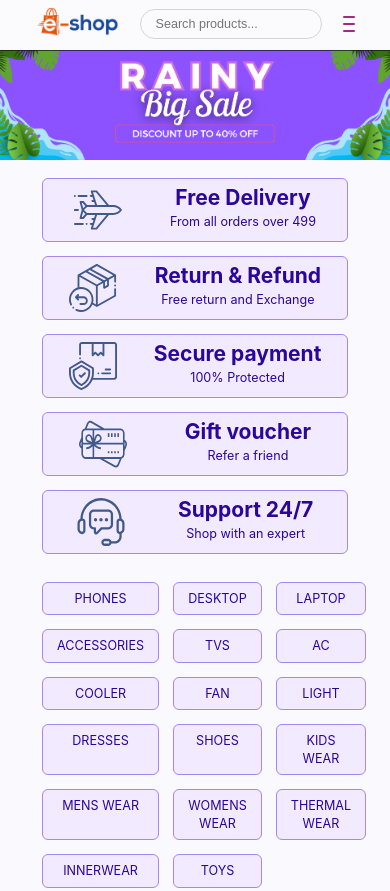
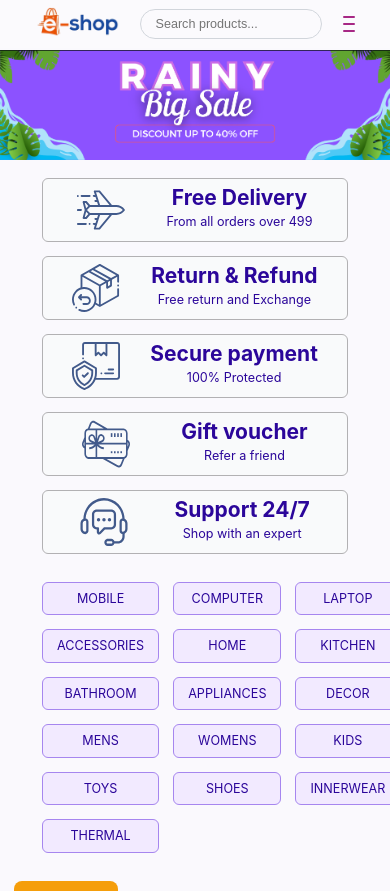
Before and after one commit to SachidanandaPadhiali/ecommerce-project-angular, an Angular app: page /user-home in a window 390 px wide. Shown: the top 891 px of the page. Built offline with nearby package versions, Linux system fonts and the light colour scheme; sample sign-in values are in the browser's storage.

Commit message:
Added product Category design with responsiveness

```diff
--- a/src/app/user-home/user-home.css
+++ b/src/app/user-home/user-home.css
@@ -18,19 +18,18 @@
     display: flex;
     flex-direction: row;
     justify-content: space-around;
-    gap: 1rem;
     padding: .5rem 2rem;
     border-radius: 6px;
     font-size: .9rem;
     text-align: center;
     animation: fadeIn .3s ease-out;
-    background: #f2eaff;
+    background: var(--bg);
     color: #2b069a;
-    border: 1px solid #a686ef;
+    border: 1px solid #b2b1b3;
 }
 
 #elements ul li:hover {
-    background: color-mix(in srgb, var(--electric-violet) 15%, transparent);
+    background: color-mix(in srgb, var(--electric-violet) 5%, transparent);
     color: #2b069a;
     border: 1px solid #a686ef;
 }
@@ -94,6 +93,7 @@
     background: color-mix(in srgb, var(--electric-violet) 15%, transparent);
     color: #2b069a;
     border: 1px solid #a686ef;
+    cursor: pointer;
 }
 
 #categories ul li img {
@@ -161,6 +161,9 @@
 /* 1200px and above: 5 in one row */
 @media (min-width: 1200px) {
     #elements ul {
+        max-width: 1500px;
+        margin: 0 auto;
+        gap: 3rem;
         grid-template-columns: repeat(5, 1fr);
     }
 
--- a/src/app/user-home/user-home.html
+++ b/src/app/user-home/user-home.html
@@ -5,64 +5,45 @@
     <!-- ++++++++++ ADVANTAGES ++++++++++ -->
     <div id="elements">
         <ul>
+            @for (advantage of [
+            { title: 'Free Delivery', subtitle: 'From all orders over 499', src: 'assets/image/svg/delivery.svg' },
+            { title: 'Return & Refund', subtitle: 'Free return and Exchange', src: 'assets/image/svg/return.svg' },
+            { title: 'Secure payment', subtitle: '100% Protected', src: 'assets/image/svg/secure.svg' },
+            { title: 'Gift voucher', subtitle: 'Refer a friend', src: 'assets/image/svg/voucher.svg' },
+            { title: 'Support 24/7', subtitle: 'Shop with an expert', src: 'assets/image/svg/support.svg' },
+            ]; track advantage.title) {
             <li>
-                <img class="image-left" src="assets/image/svg/delivery.svg" alt="delivery">
+                <img class="image-left" src="{{ advantage.src }}" alt="delivery">
                 <div class="info-right">
-                    <h4>Free Delivery</h4>
-                    <p>From all orders over 499</p>
+                    <h4>{{ advantage.title }}</h4>
+                    <p>{{ advantage.subtitle }}</p>
                 </div>
             </li>
-            <li>
-                <img class="image-left" src="assets/image/svg/return.svg" alt="delivery">
-                <div class="info-right">
-                    <h4>Return & Refund</h4>
-                    <p>Free return and Exchange</p>
-                </div>
-            </li>
-            <li>
-                <img class="image-left" src="assets/image/svg/secure.svg" alt="delivery">
-                <div class="info-right">
-                    <h4>Secure payment</h4>
-                    <p>100% Protected</p>
-                </div>
-            </li>
-            <li>
-                <img class="image-left" src="assets/image/svg/voucher.svg" alt="delivery">
-                <div class="info-right">
-                    <h4>Gift voucher</h4>
-                    <p>Refer a friend</p>
-                </div>
-            </li>
-            <li>
-                <img class="image-left" src="assets/image/svg/support.svg" alt="delivery">
-                <div class="info-right">
-                    <h4>Support 24/7</h4>
-                    <p>Shop with an expert</p>
-                </div>
-            </li>
+            }
         </ul>
     </div>
 
     <!-- ++++++++++ CATEGORIES ++++++++++ -->
     <div id="categories">
         <ul>
-            <li> PHONES</li>
-            <li> DESKTOP</li>
+            <li> MOBILE </li>
+            <li> COMPUTER</li>
             <li> LAPTOP</li>
             <li> ACCESSORIES</li>
-            <li> TVS</li>
-            <li> AC</li>
-            <li> COOLER</li>
-            <li> FAN</li>
-            <li> LIGHT</li>
-            <li> DRESSES</li>
+
+            <li> HOME</li>
+            <li> KITCHEN</li>
+            <li> BATHROOM</li>
+            <li> APPLIANCES</li>
+            <li> DECOR</li>
+
+            <li> MENS</li>
+            <li> WOMENS</li>
+            <li> KIDS</li>
+            <li> TOYS</li>
             <li> SHOES</li>
-            <li> KIDS WEAR</li>
-            <li> MENS WEAR</li>
-            <li> WOMENS WEAR</li>
-            <li> THERMAL WEAR</li>
             <li> INNERWEAR</li>
-            <li> TOYS</li>
+            <li> THERMAL</li>
         </ul>
     </div>
 
```
Also changed, not shown: app backup.txt.
